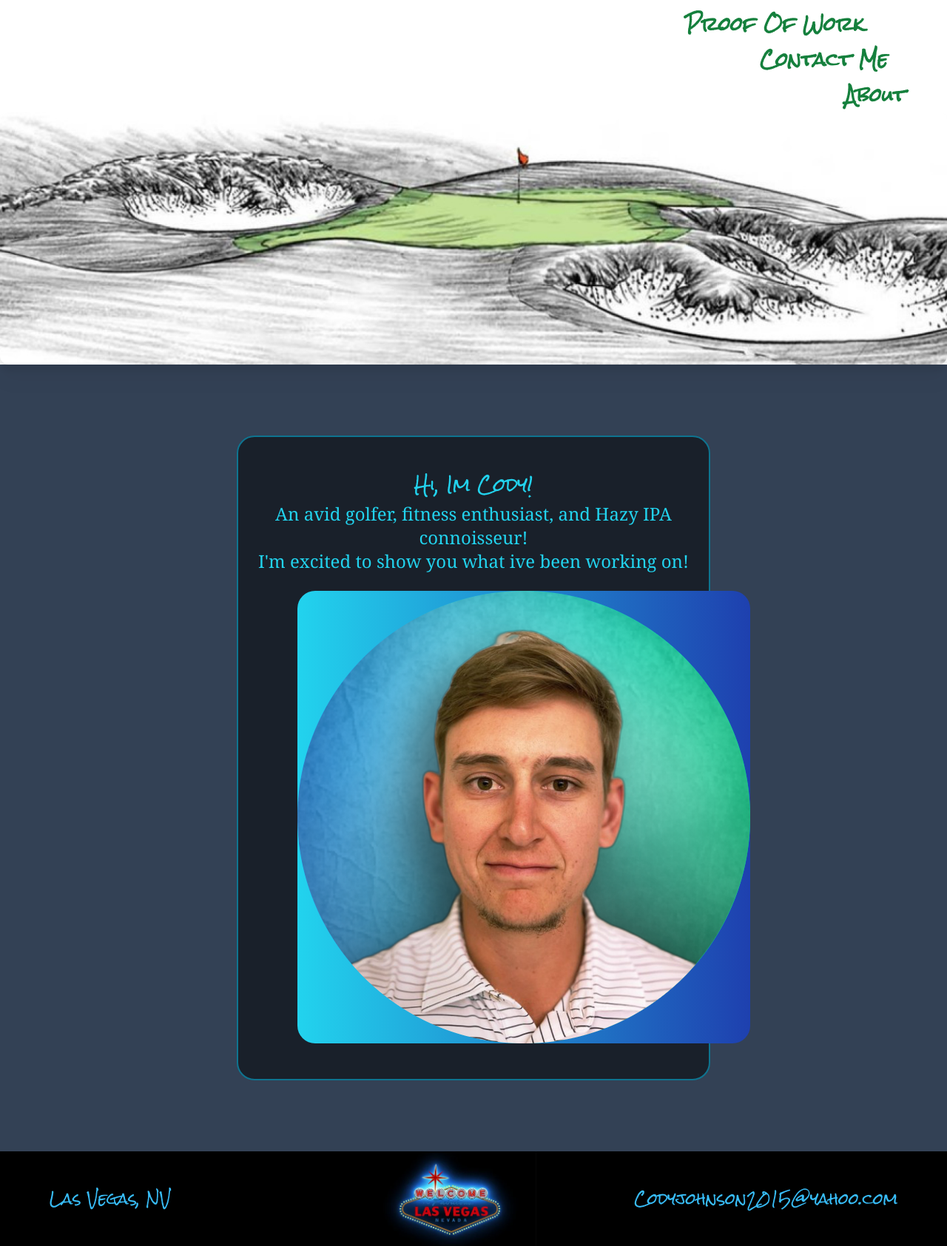
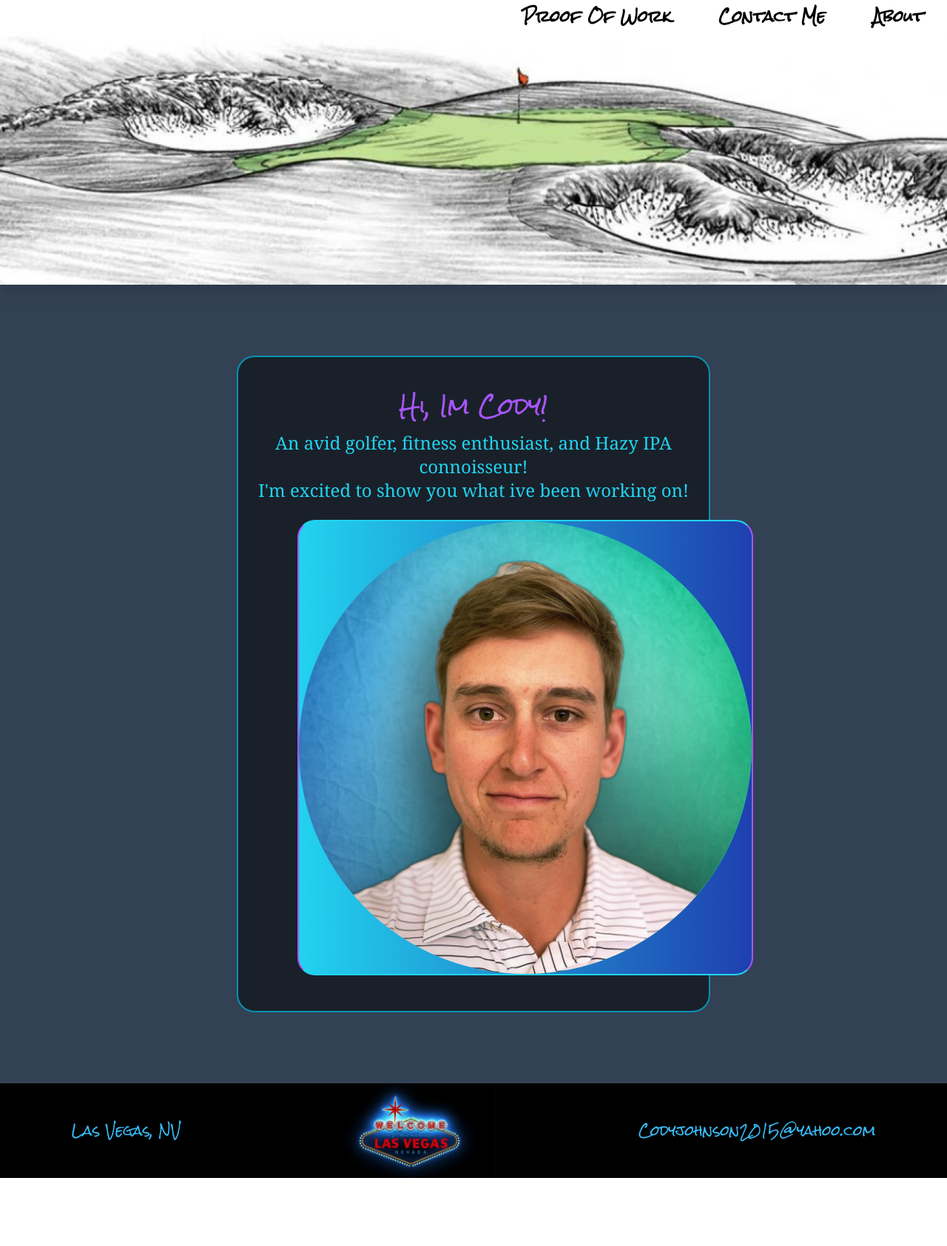
Before and after one commit to Codyvegas/codys-tw-site, a React (Vite) app: page / in a window 1280 px wide. Shown: the whole page at 74% size. After the commit the page ends 1593 px from the top, so only its background shows below. Built offline with nearby package versions, Linux system fonts and the light colour scheme; what prettier-plugin-tailwindcss would draw is missing.

Commit message:
header adjustment

```diff
--- a/src/presentation/footer/Footer.jsx
+++ b/src/presentation/footer/Footer.jsx
@@ -4,13 +4,13 @@ function Footer() {
   return (
     <div className=" h-30 bg-black">
       <div className="info-container flex h-32 items-center justify-around">
-        <h1 className="  text-xl text-sky-400">Las Vegas, NV</h1>
+        <h1 className=" text-lg text-sky-400">Las Vegas, NV</h1>
         <img
-          className="ml-32 h-32"
+          className=" h-32"
           src={vegas}
           alt="The Best City in the World!"
         ></img>
-        <h1 className=" text-xl text-sky-400">Codyjohnson2015@yahoo.com</h1>
+        <h1 className=" text-lg text-sky-400">Codyjohnson2015@yahoo.com</h1>
       </div>
     </div>
   );
--- a/src/presentation/header/Header.jsx
+++ b/src/presentation/header/Header.jsx
@@ -4,24 +4,24 @@ import { Link } from "react-router-dom";
 function Header() {
   return (
     <div className="">
-      <div className="button-container  mt-2 flex flex-col items-end  ">
+      <div className="flex justify-end">
         <Link to="/proof-of-work">
-          <button className="mr-20 max-w-xs rounded-md px-8 py-2 pt-2 text-2xl font-semibold text-green-700 hover:text-green-600 active:bg-red-400">
+          <button className=" rounded-md px-8 py-2 text-xl font-semibold text-black  hover:text-blue-600 active:bg-teal-400">
             Proof Of Work
           </button>
         </Link>
         <Link to="/about">
-          <button className=" mr-12 max-w-xs rounded-md px-8 py-2 pt-2 text-2xl font-semibold text-green-700 hover:text-green-600 active:bg-red-400">
+          <button className="rounded-md px-8 py-2 text-xl font-semibold text-black hover:text-blue-600 active:bg-teal-400">
             Contact Me
           </button>
         </Link>
         <Link to="/contact-me">
-          <button className=" mr-6 max-w-xs rounded-md px-8 py-2 pt-2 text-2xl font-semibold text-green-700 hover:text-green-600 active:bg-red-400">
+          <button className="rounded-md px-8 py-2 text-xl font-semibold text-black hover:text-blue-600 active:bg-teal-400">
             About
           </button>
         </Link>
       </div>
-      <div className="background-img ">
+      <div className="background-img">
         <img
           className="min-w-full rounded-xl drop-shadow-xl"
           src={mainLogo}
--- a/src/presentation/pages/landingpage/LandingPage.jsx
+++ b/src/presentation/pages/landingpage/LandingPage.jsx
@@ -4,16 +4,16 @@ function LandingPage() {
   return (
     <div className="landing-page bg-slate-700">
       <div className="m-auto flex w-6/12 flex-col	">
-        <div className="my-24	 rounded-3xl border-2 border-solid border-cyan-700 bg-black/50 ">
-          <h1 className="mt-12 mb-2 text-center text-2xl	text-cyan-400">
+        <div className="my-24	 rounded-3xl border-2 border-solid border-cyan-600 bg-black/50 ">
+          <h1 className="mt-12 mb-4 text-center text-3xl	text-purple-500">
             Hi, Im Cody!
           </h1>
-          <p className="text-center 	text-2xl text-cyan-400">
+          <p className="text-center text-2xl text-cyan-400">
             An avid golfer, fitness enthusiast, and Hazy IPA connoisseur!{" "}
             <br></br>I'm excited to show you what ive been working on!
           </p>
           <img
-            className=" ml-20 mb-12	mt-6 rounded-3xl bg-gradient-to-r from-cyan-400 to-blue-800"
+            className="ml-20 mb-12 mt-6  rounded-3xl border-2	border-solid border-y-cyan-400 border-x-purple-500 bg-gradient-to-r from-cyan-400 to-blue-800"
             src={headshot}
             alt="A picture of me!"
           ></img>
```
